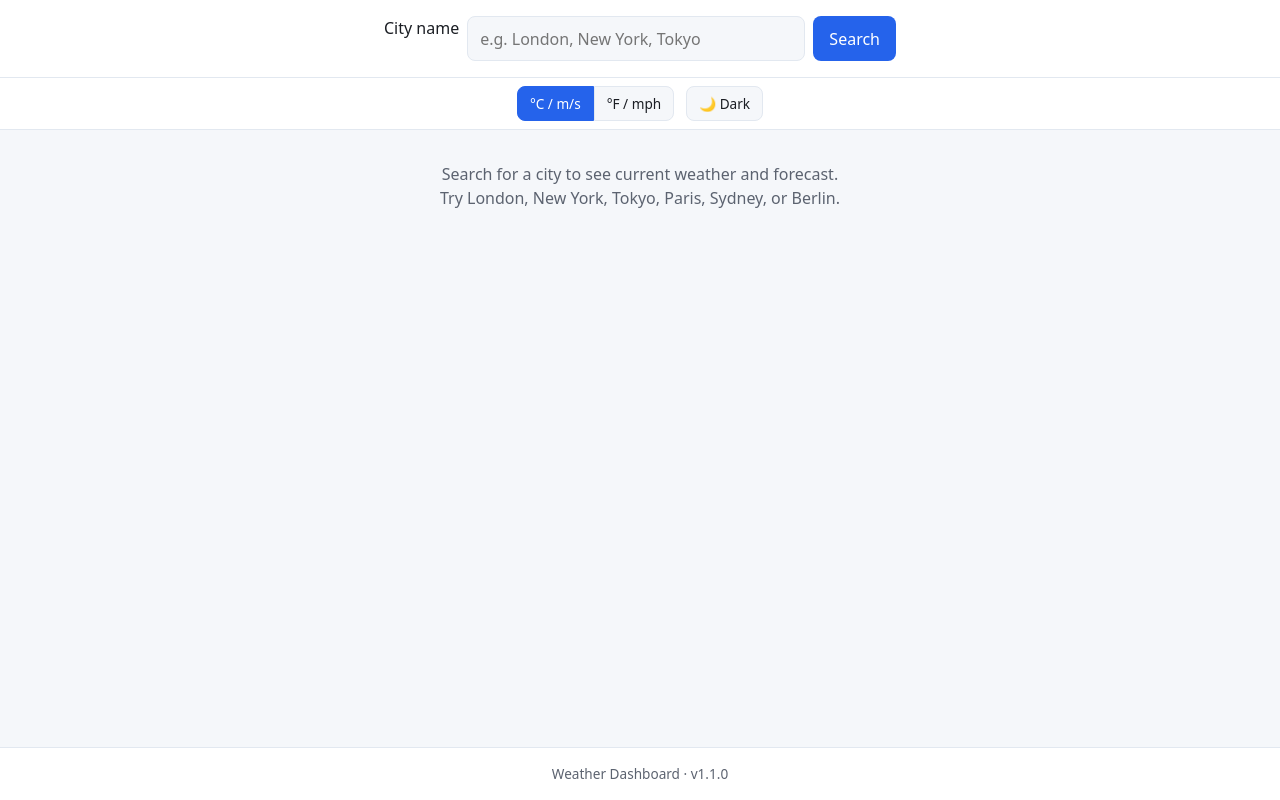
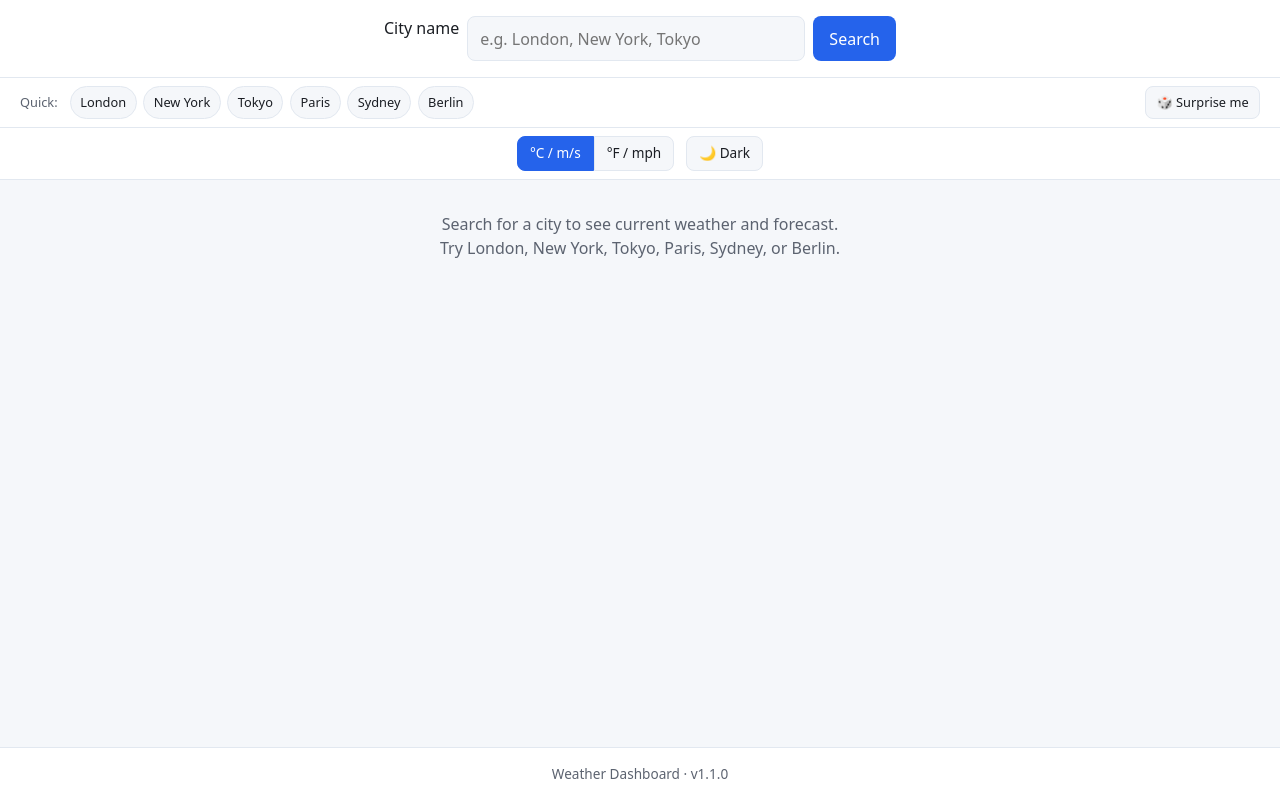
Before and after one commit to dionibrahimaj026-afk/weather-dashboard, a React (Vite) app: page / in a window 1280 px wide. Built offline with nearby package versions, Linux system fonts and the light colour scheme.

Commit message:
Add quick city chips and Surprise me button

```diff
--- a/src/App.jsx
+++ b/src/App.jsx
@@ -1,5 +1,5 @@
 import { useState, useEffect, useCallback } from 'react'
-import { getMockWeatherByCity } from './data/mockWeather'
+import { getMockWeatherByCity, getMockCityNames } from './data/mockWeather'
 import { delay } from './utils/delay'
 import { getFavorites, addFavorite, removeFavorite } from './utils/storage'
 import { Search } from './components/Search'
@@ -67,6 +67,13 @@ export default function App() {
 
   const currentCity = weather?.location?.name ?? null
   const isFavorite = currentCity ? favorites.includes(currentCity) : false
+  const quickCities = getMockCityNames()
+
+  function handleSurpriseMe() {
+    const cities = getMockCityNames()
+    const random = cities[Math.floor(Math.random() * cities.length)]
+    handleSearch(random)
+  }
 
   return (
     <div className={styles.app}>
@@ -78,6 +85,31 @@ export default function App() {
           loading={loading}
           placeholder="e.g. London, New York, Tokyo"
         />
+        <div className={styles.quickRow}>
+          <span className={styles.quickLabel}>Quick:</span>
+          <div className={styles.quickCities}>
+            {quickCities.map((city) => (
+              <button
+                key={city}
+                type="button"
+                className={currentCity === city ? styles.chipActive : styles.chip}
+                onClick={() => handleSearch(city)}
+                disabled={loading}
+              >
+                {city}
+              </button>
+            ))}
+          </div>
+          <button
+            type="button"
+            className={styles.surpriseBtn}
+            onClick={handleSurpriseMe}
+            disabled={loading}
+            title="Load a random city"
+          >
+            🎲 Surprise me
+          </button>
+        </div>
         <div className={styles.controls}>
           <div className={styles.unitToggle} role="group" aria-label="Units">
             <button
--- a/src/App.module.css
+++ b/src/App.module.css
@@ -8,6 +8,83 @@
   display: flex;
   flex-direction: column;
   gap: 0;
+}
+
+.quickRow {
+  display: flex;
+  flex-wrap: wrap;
+  align-items: center;
+  gap: 0.5rem 0.75rem;
+  padding: 0.5rem 1.25rem;
+  background: var(--surface);
+  border-bottom: 1px solid var(--border);
+}
+
+.quickLabel {
+  font-size: 0.8rem;
+  color: var(--text-muted);
+}
+
+.quickCities {
+  display: flex;
+  flex-wrap: wrap;
+  gap: 0.4rem;
+}
+
+.chip {
+  padding: 0.35rem 0.6rem;
+  font-size: 0.8rem;
+  background: var(--bg);
+  border: 1px solid var(--border);
+  border-radius: 999px;
+  color: var(--text);
+}
+
+.chip:hover:not(:disabled) {
+  background: var(--border);
+}
+
+.chip:disabled {
+  opacity: 0.6;
+  cursor: not-allowed;
+}
+
+.chipActive {
+  padding: 0.35rem 0.6rem;
+  font-size: 0.8rem;
+  background: var(--accent);
+  border: 1px solid var(--accent);
+  border-radius: 999px;
+  color: white;
+}
+
+.chipActive:hover:not(:disabled) {
+  background: var(--accent-hover);
+  border-color: var(--accent-hover);
+}
+
+.chipActive:disabled {
+  opacity: 0.6;
+  cursor: not-allowed;
+}
+
+.surpriseBtn {
+  margin-left: auto;
+  padding: 0.35rem 0.65rem;
+  font-size: 0.8rem;
+  background: var(--bg);
+  border: 1px solid var(--border);
+  border-radius: 8px;
+  color: var(--text);
+}
+
+.surpriseBtn:hover:not(:disabled) {
+  background: var(--border);
+}
+
+.surpriseBtn:disabled {
+  opacity: 0.6;
+  cursor: not-allowed;
 }
 
 .controls {
```
